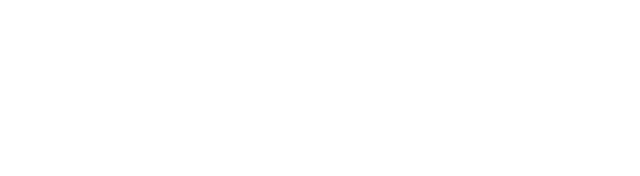
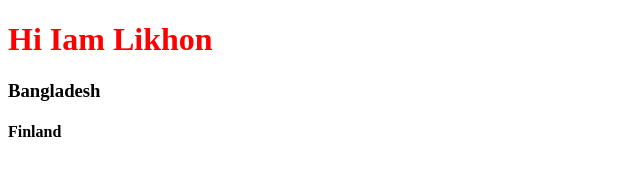
Before and after one commit to IamLikhon1/my-sec-repo, a plain HTML site: page index.html in a window 1280 px wide. Shown: the whole page, without its empty margins (0-640 px from the left). Drawn offline with Linux system fonts and the light colour scheme.

Commit message:
added a header

```diff
--- a/index.html
+++ b/index.html
@@ -5,8 +5,11 @@
     <meta http-equiv="X-UA-Compatible" content="IE=edge">
     <meta name="viewport" content="width=device-width, initial-scale=1.0">
     <title>My Sec repo</title>
+    <link rel="stylesheet" href="style.css">
 </head>
 <body>
-
+    <h1>Hi Iam Likhon</h1>
+    <h3> Bangladesh</h3>
+    <h4>Finland</h4>
 </body>
 </html>
--- /dev/null
+++ b/style.css
@@ -0,0 +1,3 @@
+h1{
+    color:red
+}
```
